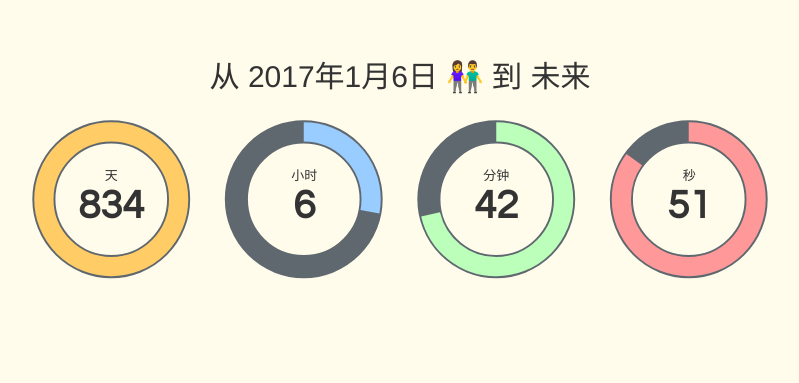
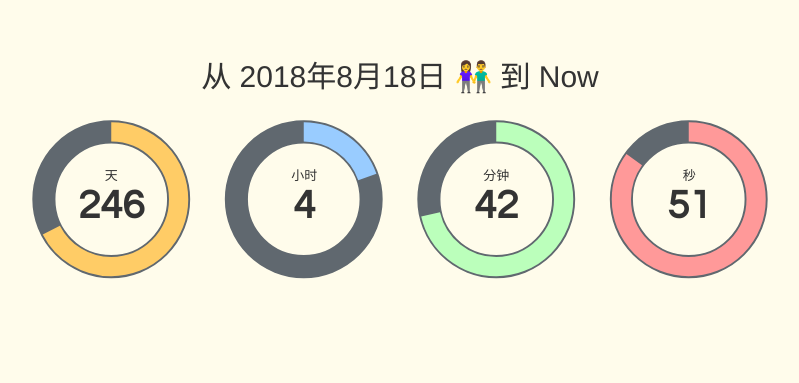
Before and after one commit to rusher321/lovetimer, a plain HTML site: page index.html in a window 1280 px wide. Shown: the part 190-573 px from the top of the page, without its empty margins (240-1039 px from the left). Drawn offline with Linux system fonts and the light colour scheme.

Commit message:
Update index.html

```diff
--- a/index.html
+++ b/index.html
@@ -34,8 +34,8 @@
 <body>
     <div class="container">
         <div class="content">
-            <h2>从 2017年1月6日 👫 到 未来</h2>
-            <div id="DateCountdown" data-date="2017-01-06 22:00:00"></div>
+            <h2>从 2018年8月18日 👫 到 Now</h2>
+            <div id="DateCountdown" data-date="2018-08-18 00:00:00"></div>
         </div>
     </div>
     <script>
```
